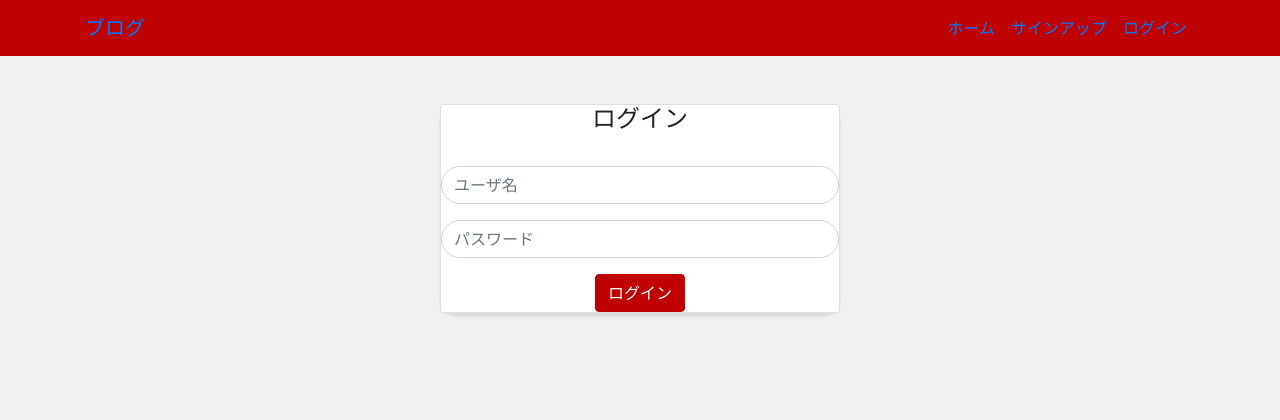
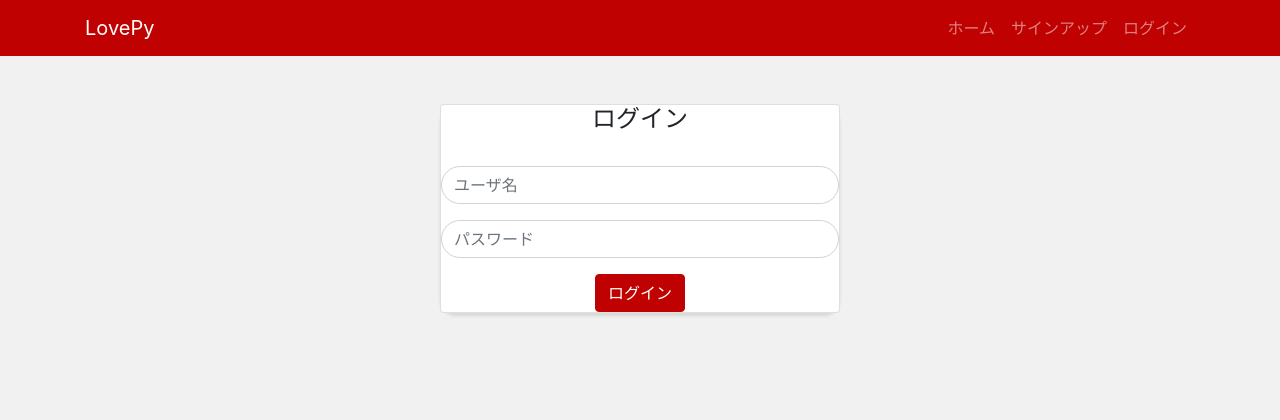
Before and after one commit to conchincradle/study-seminar-matching-webApp, a Django app: page /follow/login/ in a window 1280 px wide. Shown: the top 420 px of the page. Run offline with Django 3.2, Linux system fonts and the light colour scheme; some libraries are stand-ins or nearby versions.

Commit message:
fix base.html

```diff
--- a/server/app/templates/app/base.html
+++ b/server/app/templates/app/base.html
@@ -13,9 +13,9 @@
 </head>
 
 <body>
-    <nav class="navbar navbar-expand-lg navbar-primary bg-primary">
+    <nav class="navbar navbar-expand-lg navbar-dark bg-primary">
         <div class="container">
-            <a class="navbar-brand" href="/">ブログ</a>
+            <a class="navbar-brand" href="/">LovePy</a>
             <ul class="navbar-nav ml-auto">
                 <li class="nav-item">
                     <a class="nav-link" href="/">ホーム</a>
```
